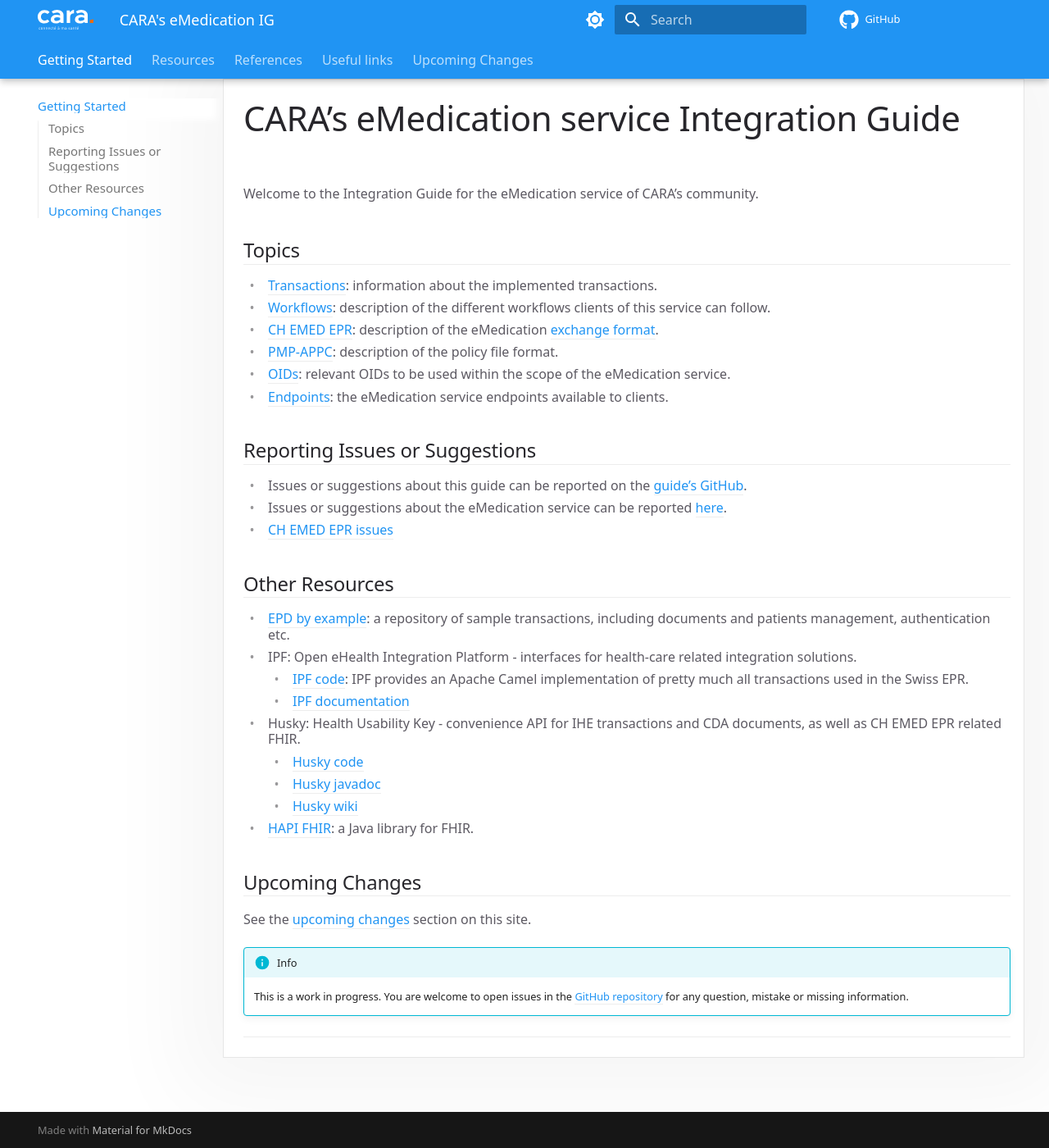
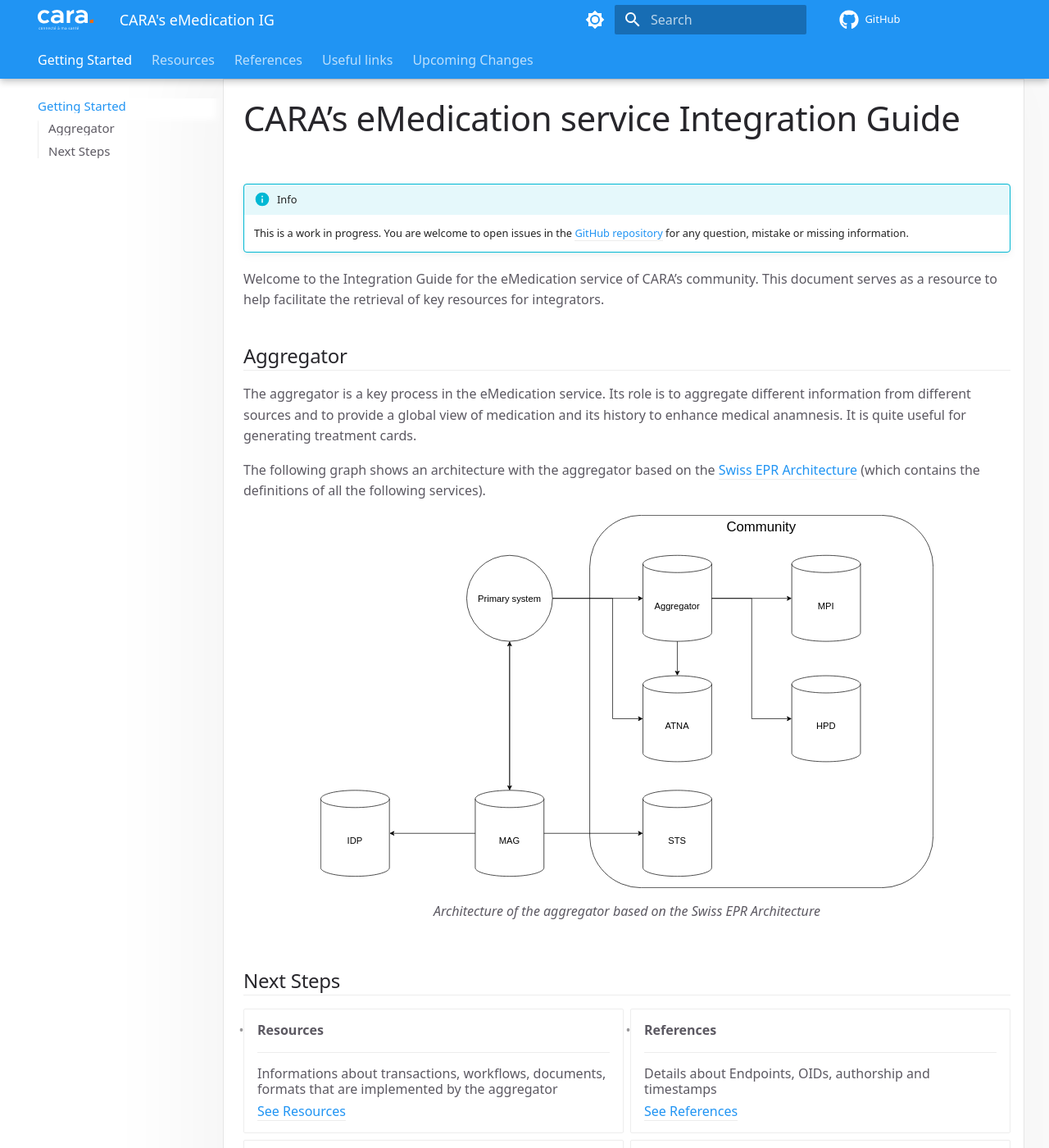
Before and after one commit to CARA-ch/emed-service-guide, an MkDocs documentation site: the page built from docs/index.md, in a window 1280 px wide and 1400 px high. Shown: the whole window at 82% size. Built offline with MkDocs 1.6.1 and Material for MkDocs 9.7.7, drawn with Linux system fonts in a browser that asks for light colours; comment, search, counter and statistics services are not loaded; some of the changed text lies outside the part shown.

Commit message:
Added: Aggregator information and architecture image as well as sections link

```diff
--- a/docs/index.md
+++ b/docs/index.md
@@ -1,40 +1,61 @@
 # CARA's eMedication service Integration Guide
-
-Welcome to the Integration Guide for the eMedication service of CARA's community.
-
-## Topics
-
-* [Transactions](transactions/index.md): information about the implemented transactions.
-* [Workflows](workflows/index.md): description of the different workflows clients of this service can follow.
-* [CH EMED EPR](emed/index.md): description of the eMedication [exchange format](https://fhir.ch/ig/ch-emed-epr/index.html).
-* [PMP-APPC](appc/index.md): description of the policy file format.
-* [OIDs](oids.md): relevant OIDs to be used within the scope of the eMedication service.
-* [Endpoints](endpoints.md): the eMedication service endpoints available to clients.
-
-## Reporting Issues or Suggestions
-
-- Issues or suggestions about this guide can be reported on the [guide's GitHub](https://github.com/CARA-ch/emed-service-guide/issues).
-- Issues or suggestions about the eMedication service can be reported [here](https://github.com/CARA-ch/pmp-issues/issues).
-- [CH EMED EPR issues](https://github.com/CARA-ch/ch-emed-epr/issues?q=is%3Aissue+is%3Aopen+sort%3Aupdated-desc)
-
-## Other Resources
-
-* [EPD by example](https://github.com/ehealthsuisse/EPD-by-example): a repository of sample transactions, including documents and patients management, authentication etc.
-* IPF: Open eHealth Integration Platform - interfaces for health-care related integration solutions.
-	* [IPF code](https://github.com/oehf/ipf): IPF provides an Apache Camel implementation of pretty much all transactions
-  used in the Swiss EPR.
-	* [IPF documentation](https://oehf.github.io/ipf-docs/)
-* Husky: Health Usability Key - convenience API for IHE transactions and CDA documents, as well as CH EMED EPR related FHIR.
-	* [Husky code](https://github.com/project-husky/husky)
-	* [Husky javadoc](https://project-husky.github.io/husky/)
-	* [Husky wiki](https://github.com/project-husky/husky/wiki)
-* [HAPI FHIR](https://hapifhir.io): a Java library for FHIR.
-
-## Upcoming Changes
-
-See the [upcoming changes](other/upcoming_changes.md) section on this site.
 
 !!! info
 
     This is a work in progress. You are welcome to open issues in the
     [GitHub repository](https://github.com/CARA-ch/emed-service-guide) for any question, mistake or missing information.
+
+Welcome to the Integration Guide for the eMedication service of CARA's community. This document serves as a resource to help facilitate the retrieval of key resources for integrators.
+
+## Aggregator
+
+The aggregator is a key process in the eMedication service. Its role is to aggregate different information from different sources and to provide a global view of medication and its history to enhance medical anamnesis. It is quite useful for generating treatment cards.
+
+The following graph shows an architecture with the aggregator based on the [Swiss EPR Architecture](https://www.e-health-suisse.ch/payload/api/documents/file/EPD-Architektur_EN.pdf) (which contains the definitions of all the following services).
+
+<figure>
+	<a href="./assets/aggregator_architecture.svg">
+		<div style="text-align: center;">
+			<img src="./assets/aggregator_architecture.svg" alt="Aggregator architecture" width="80%">
+		</div>
+	</a>
+	<figcaption>Architecture of the aggregator based on the Swiss EPR Architecture</figcaption>
+</figure>
+
+## Next Steps
+
+<div class="grid cards" markdown>
+
+-   __Resources__
+
+    ---
+
+    Informations about transactions, workflows, documents, formats that are implemented by the aggregator
+
+    [See Resources](./resources/index.md)
+
+-   __References__
+
+    ---
+
+	Details about Endpoints, OIDs, authorship and timestamps
+
+    [See References](./references/index.md)
+
+-   __Useful Links__
+
+    ---
+
+    List of different resources useful for integrators
+
+    [See Useful Links](./other/useful_links.md)
+
+-   __Upcoming Changes__
+
+    ---
+
+    Informations about currently deployed versions, known issues, changelog and next release dates
+
+    [See Upcoming Changes](./other/upcoming_changes.md)
+
+</div>
```
Also changed, not shown: docs/assets/aggregator_architecture.svg (added).
